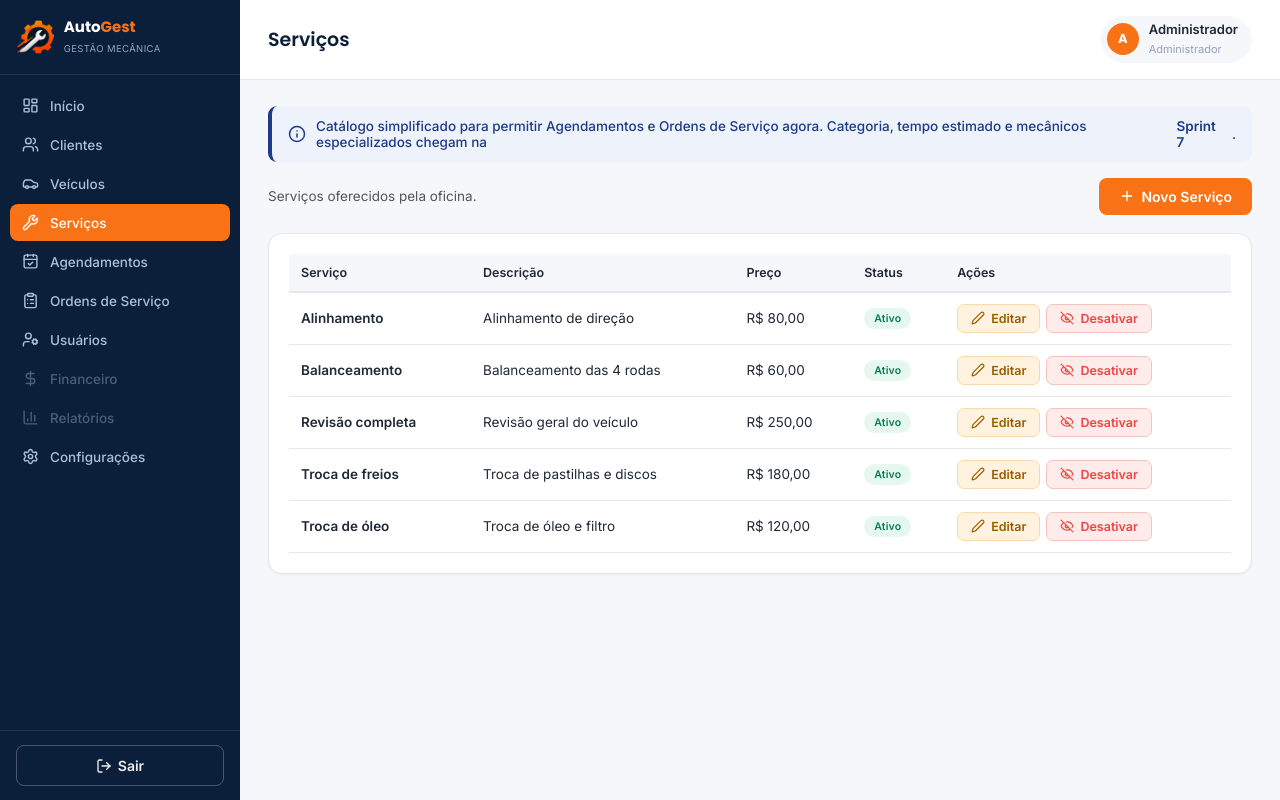
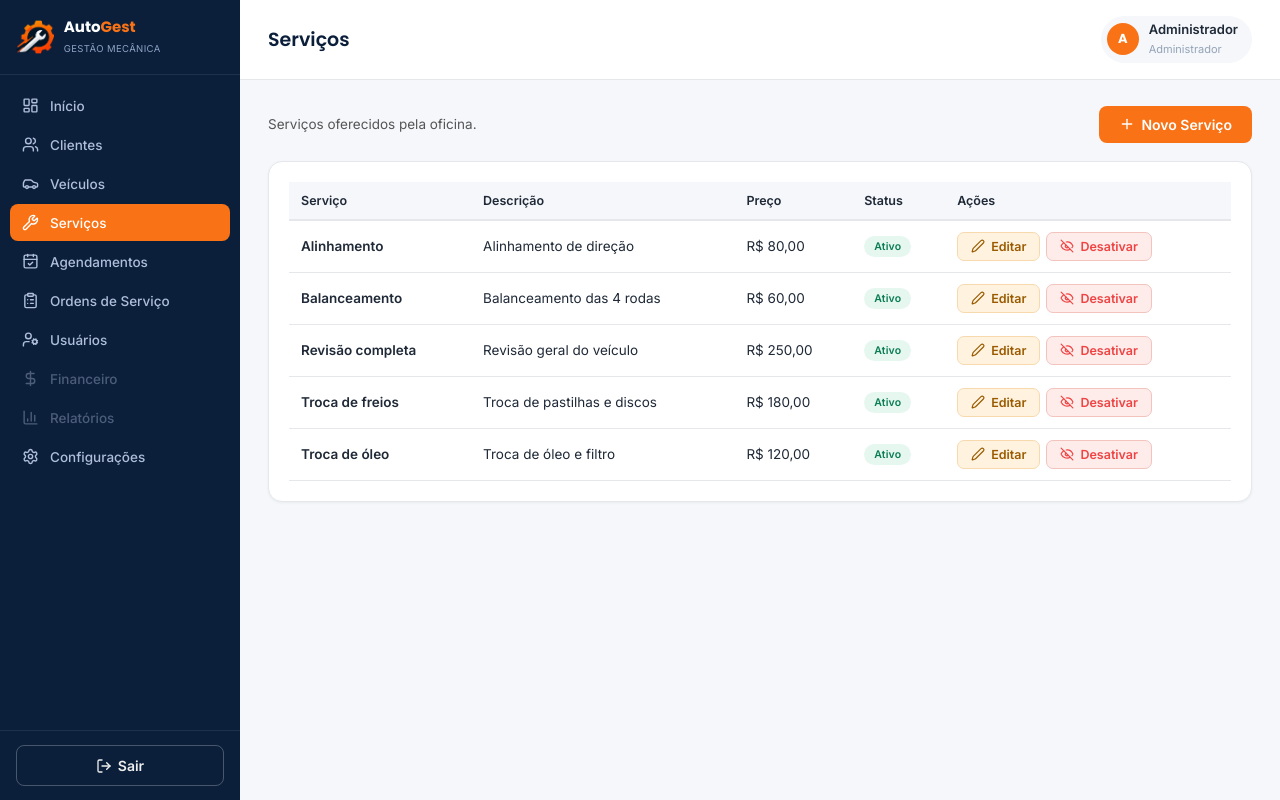
Before and after one commit to MatheusMagalhaesc/Autogest, a PHP site: page /servicos.php in a window 1280 px wide. Run offline with PHP 8.4, Linux system fonts and the light colour scheme; a user stored in the database is signed in; data comes from the database, SQL or seed files in the repository.

Commit message:
Alteração em serviços

```diff
--- a/servicos.php
+++ b/servicos.php
@@ -16,10 +16,7 @@ require __DIR__ . '/includes/header.php';
 
 <?php if (isset($_GET['ok'])): ?><div class="alert alert-sucesso"><i data-lucide="check-circle" class="icon"></i> <?= htmlspecialchars($_GET['ok']) ?></div><?php endif; ?>
 
-<div class="alert alert-info">
-    <i data-lucide="info" class="icon"></i>
-    Catálogo simplificado para permitir Agendamentos e Ordens de Serviço agora. Categoria, tempo estimado e mecânicos especializados chegam na <strong>Sprint 7</strong>.
-</div>
+
 
 <div class="toolbar">
     <p style="margin:0; color:#555; font-size:13.5px;">Serviços oferecidos pela oficina.</p>
```
